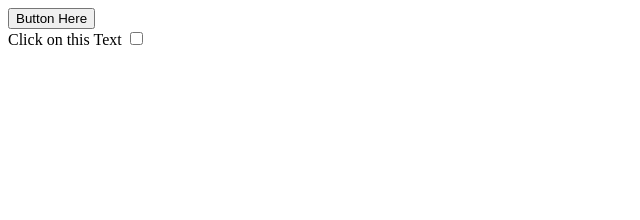
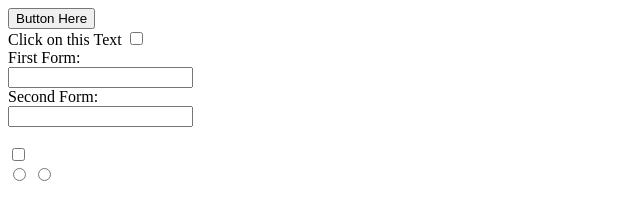
Before and after one commit to saulgalaviz/WebProjects, a browser extension: page Practice Page/html fundamentals.html in a window 1280 px wide. Shown: the whole page, without its empty margins (0-640 px from the left). Drawn offline with Linux system fonts and the light colour scheme.

Commit message:
Update Practice Page/html fundamentals.html

```diff
--- a/Practice Page/html fundamentals.html
+++ b/Practice Page/html fundamentals.html
@@ -6,12 +6,37 @@
     <!-- Buttons -->
     <div>
         <button input="button">Button Here</button>
+        <br>
     </div>
 
     <!-- Labels -->
     <div>
         <label for="label_practice">Click on this Text</label>
         <input type="checkbox" name="label_practice" id="label_practice">
+        <br>
+    </div>
+
+    <!-- Forms -->
+    <div>
+        <form>
+            First Form:<br>
+            <input type="text" name="firstForm"><br>
+            Second Form:<br>
+            <input type="text" name="secondForm">
+          </form>
+          <br>
+    </div>
+
+    <!-- Checkbox -->
+    <div>
+        <input type="checkbox">
+        <br>
+    </div>
+
+    <!-- Radio Button -->
+    <div>
+            <input type="radio" name="radiogroup">
+            <input type="radio" name="radiogroup">
     </div>
 </body>
 
```
